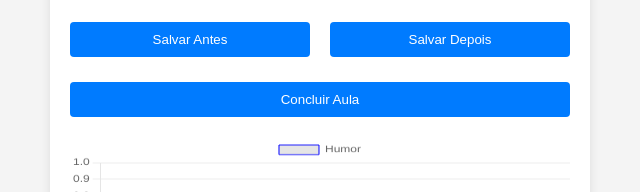
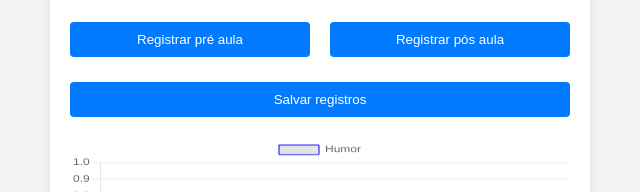
Before and after one commit to ta-lita/HumorAluno, a plain HTML site: page index.html in a window 1280 px wide. Shown: the part 286-478 px from the top of the page, 320-960 px from the left. Drawn offline with nearby package versions, Linux system fonts and the light colour scheme.

Commit message:
Update index.html

```diff
--- a/index.html
+++ b/index.html
@@ -24,11 +24,11 @@
                 <input type="range" id="nervousness" min="0" max="100" step="10" value="50" oninput="updateValue('nervousness')">
             </div>
             <div class="form-group button-group">
-                <button type="button" onclick="saveData('before')">Salvar Antes</button>
-                <button type="button" onclick="saveData('after')">Salvar Depois</button>
+                <button type="button" onclick="saveData('before')">Registrar pré aula</button>
+                <button type="button" onclick="saveData('after')">Registrar pós aula</button>
             </div>
             <div class="form-group">
-                <button type="button" class="full-width" onclick="concludeLesson()">Concluir Aula</button>
+                <button type="button" class="full-width" onclick="concludeLesson()">Salvar registros</button>
             </div>
         </form>
         <div class="charts">
```
